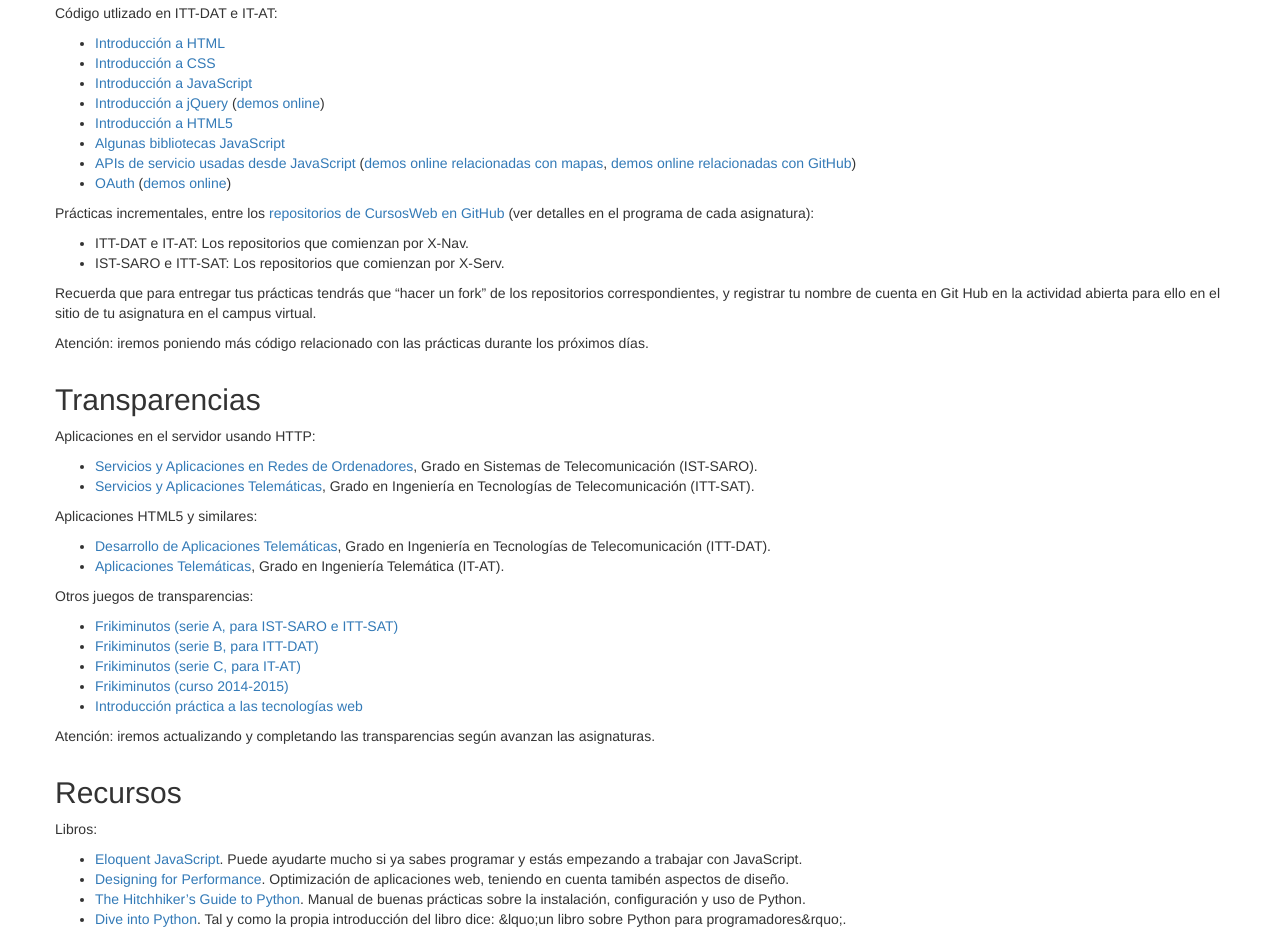
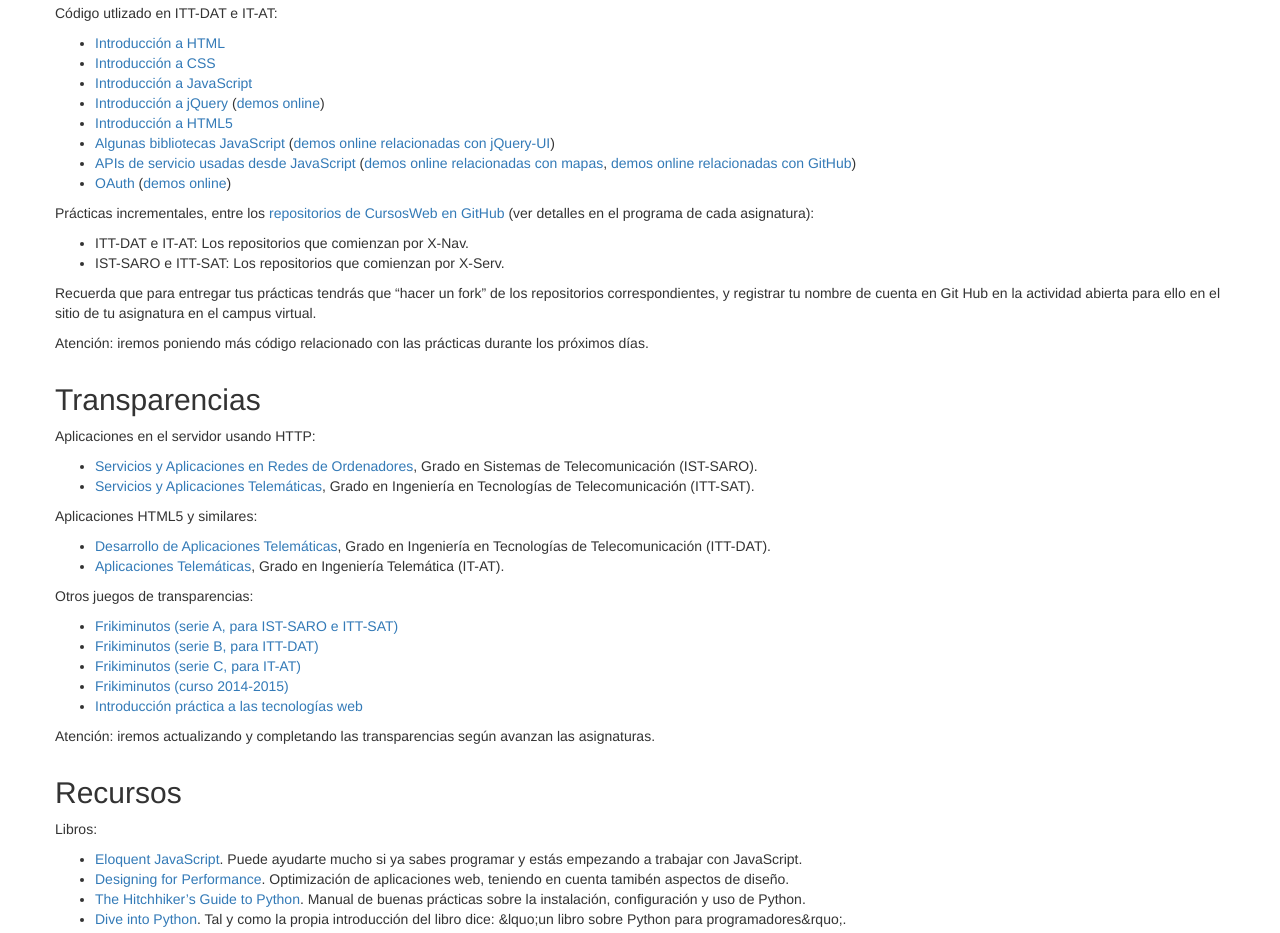
Before and after one commit to CursosWeb/CursosWeb.github.io, a plain HTML site: page index.html in a window 1280 px wide. Shown: the part 1158-2091 px from the top of the page. Drawn offline with nearby package versions, Linux system fonts and the light colour scheme.

Commit message:
Actualizado para jquery-ui

```diff
--- a/index.html
+++ b/index.html
@@ -110,7 +110,7 @@
 	  <li><a href="https://github.com/CursosWeb/Code/tree/master/JavaScript">Introducción a JavaScript</a></li>
 	  <li><a href="https://github.com/CursosWeb/Code/tree/master/jQuery">Introducción a jQuery</a> (<a href="http://cursosweb.github.io/Code/jQuery">demos online</a>)</li>
 	  <li><a href="https://github.com/CursosWeb/Code/tree/master/HTML5">Introducción a HTML5</a></li>
-	  <li><a href="https://github.com/CursosWeb/Code/tree/master/JS-Libs">Algunas bibliotecas JavaScript</a></li>
+	  <li><a href="https://github.com/CursosWeb/Code/tree/master/JS-Libs">Algunas bibliotecas JavaScript</a> (<a href="http://cursosweb.github.io/Code/JS-Libs/jquery-ui">demos online relacionadas con jQuery-UI</a>)</li>
 	  <li><a href="https://github.com/CursosWeb/Code/tree/master/JS-APIs">APIs de servicio usadas desde JavaScript</a> (<a href="http://cursosweb.github.io/Code/JS-APIs/leaflet">demos online relacionadas con mapas</a>, <a href="http://cursosweb.github.io/Code/JS-APIs/github">demos online relacionadas con GitHub</a>)</li>
 	  <li><a href="https://github.com/CursosWeb/Code/tree/master/OAuth">OAuth</a> (<a href="http://cursosweb.github.io/Code/OAuth">demos online</a>)</li>
 	</ul>
```
